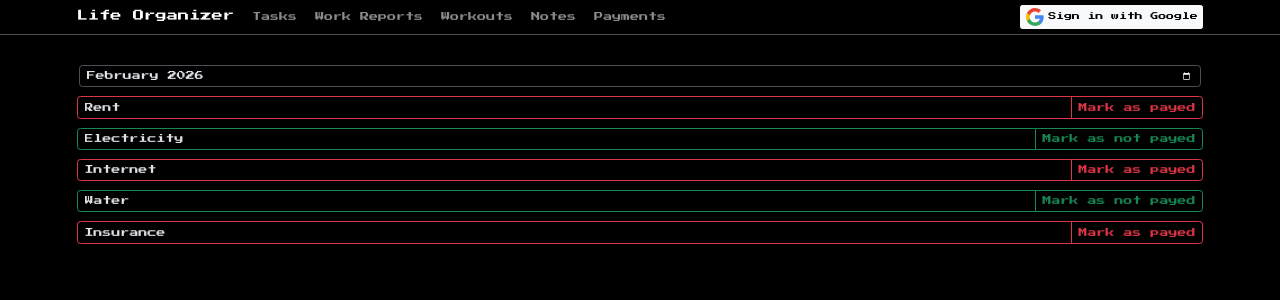
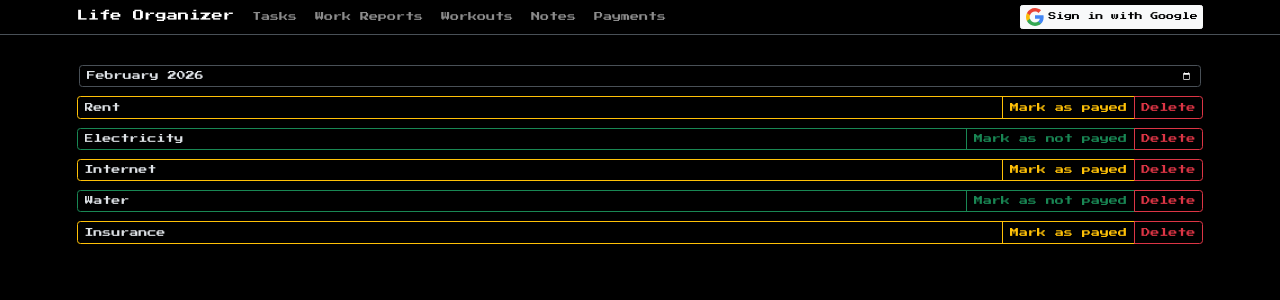
Before and after one commit to dramlian/life-organizer, a Next.js app: page /payments in a window 1280 px wide. Shown: the top 300 px of the page. Built offline with nearby package versions, Linux system fonts and the light colour scheme; no server answers.

Commit message:
Able to delete an item

```diff
--- a/app/components/paymentlist/PaymentList.tsx
+++ b/app/components/paymentlist/PaymentList.tsx
@@ -6,7 +6,7 @@ import Form from "react-bootstrap/esm/Form";
 import { Col, Container, Row } from "react-bootstrap";
 import { Payment } from "../../interfaces/payments"
 
-export default function PaymentList({ payments, onToggle }: { payments: Payment[], onToggle: (id: number) => void }) {
+export default function PaymentList({ payments, onToggle, onDelete }: { payments: Payment[], onToggle: (id: number) => void, onDelete: (id: number) => void }) {
     return (
         <Container>
             <Row>
@@ -18,13 +18,19 @@ export default function PaymentList({ payments, onToggle }: { payments: Payment[
                                     <Form.Control
                                         readOnly
                                         value={payment.content}
-                                        className={payment.done ? "border-success" : "border-danger"}
+                                        className={payment.done ? "border-success" : "border-warning"}
                                     />
                                     <Button
-                                        variant={payment.done ? "outline-success" : "outline-danger"}
+                                        variant={payment.done ? "outline-success" : "outline-warning"}
                                         onClick={() => onToggle(payment.id)}
                                     >
                                         {payment.done ? "Mark as not payed" : "Mark as payed"}
+                                    </Button>
+                                    <Button
+                                        variant="outline-danger"
+                                        onClick={() => onDelete(payment.id)}
+                                    >
+                                        Delete
                                     </Button>
                                 </InputGroup>
                             </li>
--- a/app/payments/page.tsx
+++ b/app/payments/page.tsx
@@ -14,6 +14,10 @@ export default function Payments() {
 
     const togglePayment = (id: number) => {
         setPayments(prev => prev?.map(p => p.id === id ? { ...p, done: !p.done } : p) ?? null);
+    };
+
+    const deletePayment = (id: number) => {
+        setPayments(prev => prev?.filter(p => p.id !== id) ?? null);
     };
 
     useEffect(() => {
@@ -35,7 +39,7 @@ export default function Payments() {
             </Row>
             <Row className="g-0">
                 <Col md={12}>
-                    {payments === null ? <LoadingSpinner /> : <PaymentList payments={payments} onToggle={togglePayment} />}
+                    {payments === null ? <LoadingSpinner /> : <PaymentList payments={payments} onToggle={togglePayment} onDelete={deletePayment} />}
                 </Col>
             </Row>
         </Container>
```
